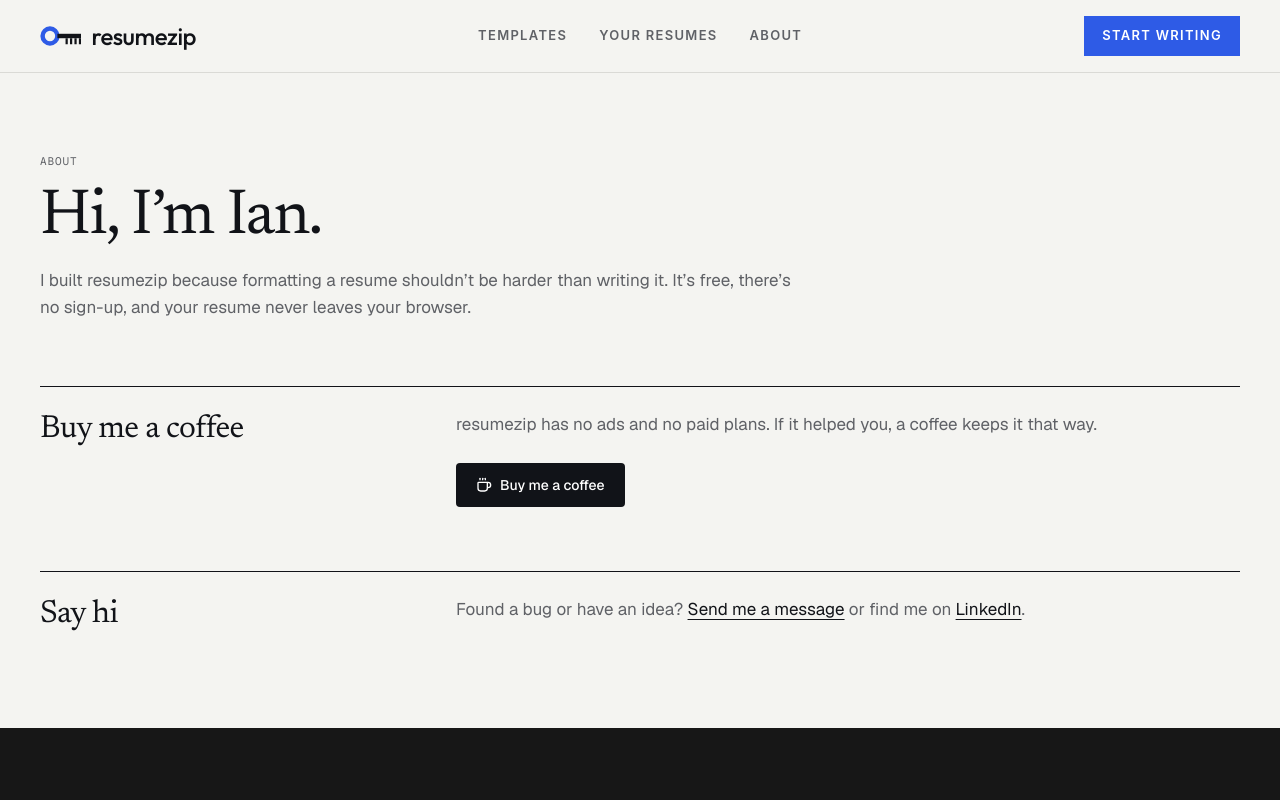
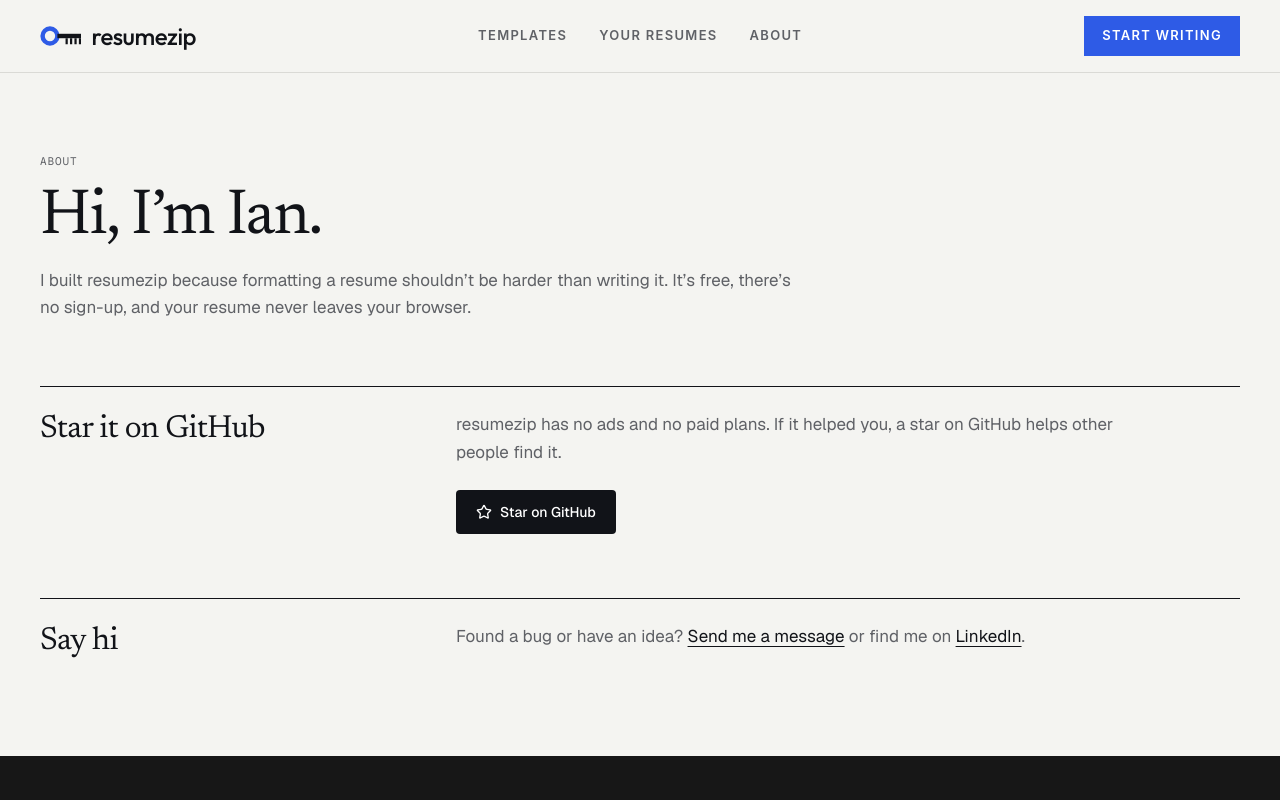
Before and after one commit to gbw30/resumezip, a Next.js app in the folder frontend/: page /about in a window 1280 px wide. Shown: the top 800 px of the page. Built offline with nearby package versions, Linux system fonts and the light colour scheme.

Commit message:
ask for a GitHub star instead of a coffee
The coffee button never had a link. A star on GitHub is something anyone
can give, and it helps other people find resumezip.

Co-Authored-By: Claude Opus 5.5 <noreply@anthropic.com>

```diff
--- a/frontend/src/app/about/page.tsx
+++ b/frontend/src/app/about/page.tsx
@@ -1,14 +1,13 @@
 import type { Metadata } from "next"
 import Link from "next/link"
-import { Coffee } from "lucide-react"
+import { Star } from "lucide-react"
 import PageIntro from "@/components/site/PageIntro"
 import SiteFooter from "@/components/site/SiteFooter"
 import SiteHeader from "@/components/site/SiteHeader"
 
 export const metadata: Metadata = { title: "About" }
 
-// Placeholder until the donation page is set up.
-const COFFEE_URL = "#"
+const REPO_URL = "https://github.com/ian-hoang/resumezip"
 const LINKEDIN_URL = "https://www.linkedin.com/in/ianhoangdev"
 
 const SECTION = "mt-16 grid gap-6 border-t border-ink pt-6 md:grid-cols-3 md:gap-12"
@@ -29,19 +28,19 @@ export default function AboutPage() {
         </PageIntro>
 
         <section className={SECTION}>
-          <h2 className={HEADING}>Buy me a coffee</h2>
+          <h2 className={HEADING}>Star it on GitHub</h2>
           <div className="md:col-span-2">
             <p className="max-w-2xl text-[17px] leading-relaxed text-ink-2">
-              resumezip has no ads and no paid plans. If it helped you, a coffee keeps it that way.
+              resumezip has no ads and no paid plans. If it helped you, a star on GitHub helps other people find it.
             </p>
             <a
-              href={COFFEE_URL}
+              href={REPO_URL}
               target="_blank"
               rel="noopener noreferrer"
               className="mt-6 inline-flex h-11 items-center gap-2 rounded-[4px] bg-ink px-5 text-sm font-medium text-white transition-colors hover:bg-black"
             >
-              <Coffee className="h-4 w-4" aria-hidden="true" />
-              Buy me a coffee
+              <Star className="h-4 w-4" aria-hidden="true" />
+              Star on GitHub
             </a>
           </div>
         </section>
```
